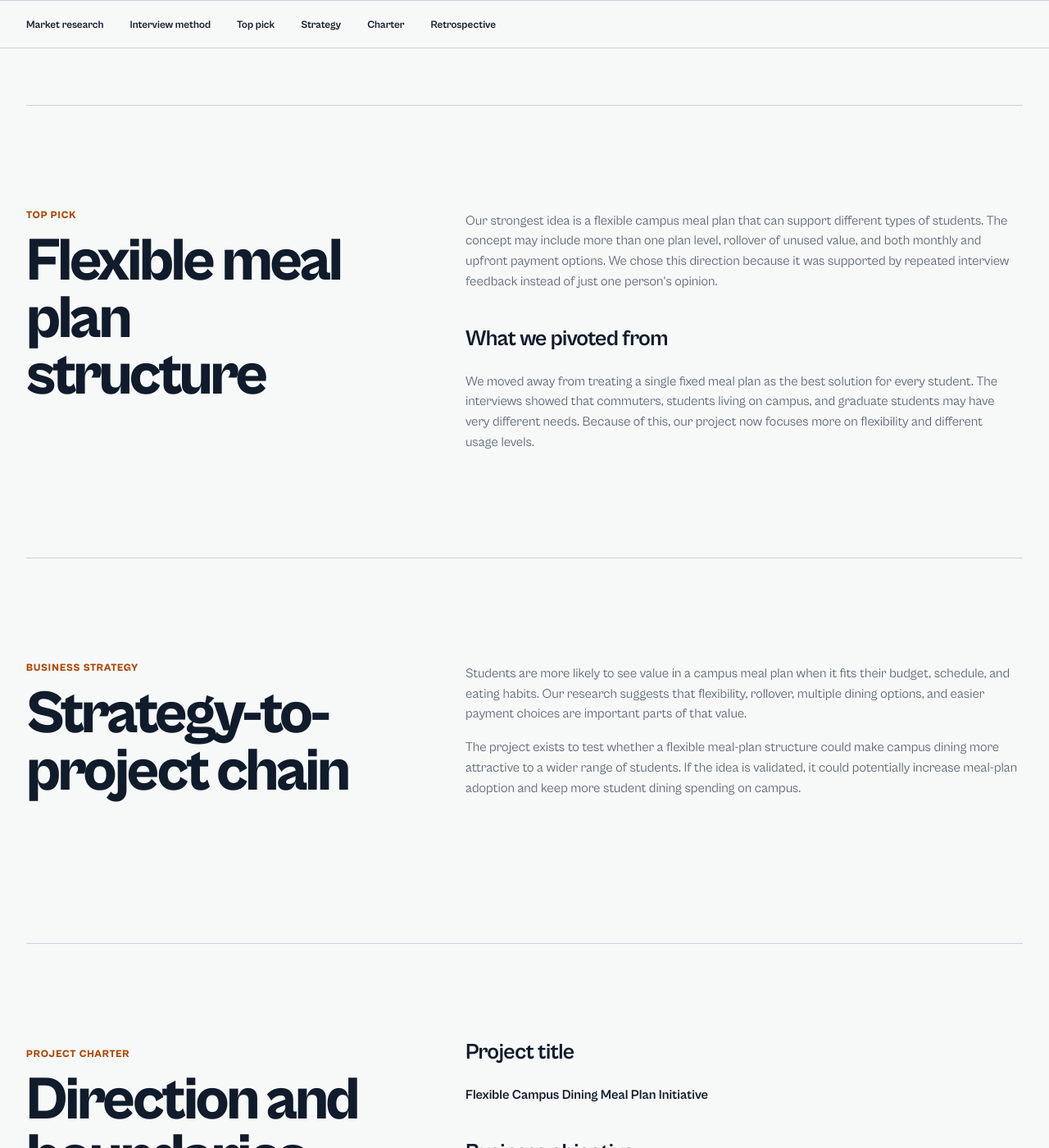
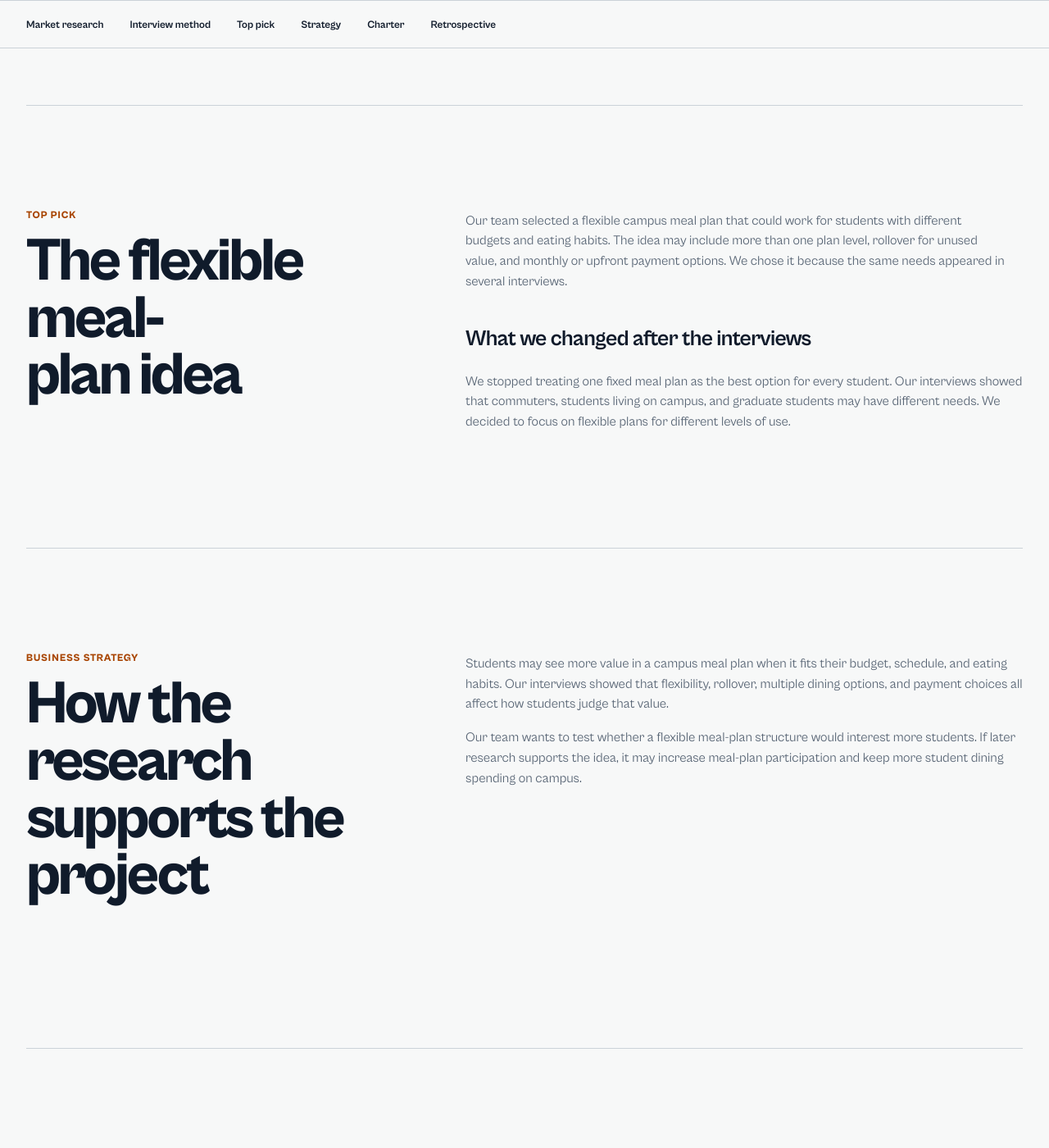
Before and after one commit to dlozan62/dlozan62.github.io, a Jekyll site: the page built from sprint-1.html, in a window 1280 px wide and 1400 px high, scrolled down 2077 px. Shown: the whole window at 82% size. Built offline with Jekyll 4.4.1, drawn with Linux system fonts in a browser that asks for light colours; some of the changed text lies outside the part shown.

```diff
--- a/sprint-1.html
+++ b/sprint-1.html
@@ -37,10 +37,10 @@ permalink: /sprints/sprint-1/
 
 <header class="page-intro page-intro--sprint">
   <p class="course-line">Sprint 1</p>
-  <h1>Research and project foundation.</h1>
+  <h1>Sprint 1: Market Research and Project Planning</h1>
   <p>
-    This sprint documents the interview findings, strategy, and charter that
-    define the project.
+    This sprint covers our first interview findings, the meal-plan idea we
+    selected, our business strategy, and the project charter.
   </p>
   <a
     class="button"
@@ -69,13 +69,13 @@ permalink: /sprints/sprint-1/
       <h2>What students told us</h2>
     </div>
     <div class="prose">
-      <h3>Aggregate findings</h3>
+      <h3>Patterns from the interviews</h3>
       <p>
-        Across our interviews, the biggest pattern was that students want a
-        meal plan that feels worth the money. Students had different budgets
-        and different eating habits, but several concerns showed up repeatedly:
-        unused money should not expire, students want flexibility in how they
-        spend their balance, and food variety matters.
+        Students often said that a meal plan needs to feel worth the money.
+        Their budgets and eating habits were different, but the same concerns
+        came up in several interviews. Students did not want unused money to
+        expire, wanted flexibility in how they spent their balance, and cared
+        about having a variety of food choices.
       </p>
       <p>
         We also found that one plan may not work for everyone. Some students
@@ -89,22 +89,21 @@ permalink: /sprints/sprint-1/
   <section id="interview-method" class="deliverable">
     <div class="deliverable__title">
       <p class="document-label">Research protocol</p>
-      <h2>How the next interviews work</h2>
+      <h2>How we planned the interviews</h2>
     </div>
     <div class="prose">
-      <h3>Behavior before opinion</h3>
+      <h3>Questions about past experiences</h3>
       <p>
-        The current interview packet asks participants to recall recent campus
-        dining experiences: how they checked a menu, when food was unavailable,
-        which locations they trust, and what information changed a dining
+        Our interview packet asks participants about recent campus dining
+        experiences. We ask how they checked a menu, when food was unavailable,
+        which locations they trusted, and what information changed their dining
         decision.
       </p>
       <h3>Facilitation rules</h3>
       <p>
-        The interviewer does not pitch a solution. Conversations focus on past
-        behavior, concrete stories, repeated problems, workarounds, and
-        consequences. Evidence that does not support the project idea is
-        recorded too.
+        We do not pitch a solution during the interview. We ask about past
+        behavior, specific experiences, repeated problems, workarounds, and
+        consequences. We also record examples that do not support our idea.
       </p>
       <h3>Participant care</h3>
       <p>
@@ -118,23 +117,22 @@ permalink: /sprints/sprint-1/
   <section id="top-pick" class="deliverable">
     <div class="deliverable__title">
       <p class="document-label">Top pick</p>
-      <h2>Flexible meal plan structure</h2>
+      <h2>The flexible meal-plan idea</h2>
     </div>
     <div class="prose">
       <p>
-        Our strongest idea is a flexible campus meal plan that can support
-        different types of students. The concept may include more than one plan
-        level, rollover of unused value, and both monthly and upfront payment
-        options. We chose this direction because it was supported by repeated
-        interview feedback instead of just one person's opinion.
+        Our team selected a flexible campus meal plan that could work for
+        students with different budgets and eating habits. The idea may include
+        more than one plan level, rollover for unused value, and monthly or
+        upfront payment options. We chose it because the same needs appeared in
+        several interviews.
       </p>
-      <h3>What we pivoted from</h3>
+      <h3>What we changed after the interviews</h3>
       <p>
-        We moved away from treating a single fixed meal plan as the best
-        solution for every student. The interviews showed that commuters,
-        students living on campus, and graduate students may have very
-        different needs. Because of this, our project now focuses more on
-        flexibility and different usage levels.
+        We stopped treating one fixed meal plan as the best option for every
+        student. Our interviews showed that commuters, students living on
+        campus, and graduate students may have different needs. We decided to
+        focus on flexible plans for different levels of use.
       </p>
     </div>
   </section>
@@ -142,20 +140,20 @@ permalink: /sprints/sprint-1/
   <section id="strategy" class="deliverable">
     <div class="deliverable__title">
       <p class="document-label">Business strategy</p>
-      <h2>Strategy-to-project chain</h2>
+      <h2>How the research supports the project</h2>
     </div>
     <div class="prose">
       <p>
-        Students are more likely to see value in a campus meal plan when it
-        fits their budget, schedule, and eating habits. Our research suggests
-        that flexibility, rollover, multiple dining options, and easier payment
-        choices are important parts of that value.
+        Students may see more value in a campus meal plan when it fits their
+        budget, schedule, and eating habits. Our interviews showed that
+        flexibility, rollover, multiple dining options, and payment choices all
+        affect how students judge that value.
       </p>
       <p>
-        The project exists to test whether a flexible meal-plan structure could
-        make campus dining more attractive to a wider range of students. If the
-        idea is validated, it could potentially increase meal-plan adoption and
-        keep more student dining spending on campus.
+        Our team wants to test whether a flexible meal-plan structure would
+        interest more students. If later research supports the idea, it may
+        increase meal-plan participation and keep more student dining spending
+        on campus.
       </p>
     </div>
   </section>
@@ -228,7 +226,7 @@ permalink: /sprints/sprint-1/
   <section class="charter-detail">
     <div class="charter-detail__heading">
       <p class="document-label">Assumptions</p>
-      <h2>What must be tested</h2>
+      <h2>Assumptions we still need to test</h2>
     </div>
     <ul class="assumption-grid">
       <li>The university could offer more than one meal-plan structure.</li>
@@ -284,7 +282,7 @@ permalink: /sprints/sprint-1/
   <section class="charter-detail">
     <div class="charter-detail__heading">
       <p class="document-label">Success criteria</p>
-      <h2>How we will evaluate the concept</h2>
+      <h2>How we will measure the idea</h2>
     </div>
     <ol class="criteria-list">
       <li>
@@ -320,21 +318,21 @@ permalink: /sprints/sprint-1/
   <section id="retrospective" class="deliverable">
     <div class="deliverable__title">
       <p class="document-label">Sprint retrospective</p>
-      <h2>Reflection in progress</h2>
+      <h2>Sprint reflection</h2>
     </div>
     <div class="retro-grid">
       <div>
         <h3>Team perspective</h3>
         <p>
-          The team will document what worked, what did not, why, and any
-          roadblocks encountered.
+          Our team will record what worked, what did not work, why it happened,
+          and any roadblocks we encountered.
         </p>
       </div>
       <div>
         <h3>Project perspective</h3>
         <p>
-          The team will document what the evidence changed and what the project
-          still needs to test.
+          Our team will record how the interview results changed the project
+          and what we still need to test.
         </p>
       </div>
     </div>
--- a/sprints.html
+++ b/sprints.html
@@ -7,10 +7,10 @@ permalink: /sprints/
 
 <header class="page-intro">
   <p class="course-line">Project archive</p>
-  <h1>Six snapshots of a project in motion.</h1>
+  <h1>Our project work by sprint</h1>
   <p>
-    Each sprint captures the team’s current evidence, decisions, deliverables,
-    and reflection.
+    Each sprint shows our research, decisions, project documents, and
+    reflections.
   </p>
 </header>
 
```
Also changed, not shown: other parts of sprint-1.html (+2 -2 lines), index.html (+13 -11 lines).
